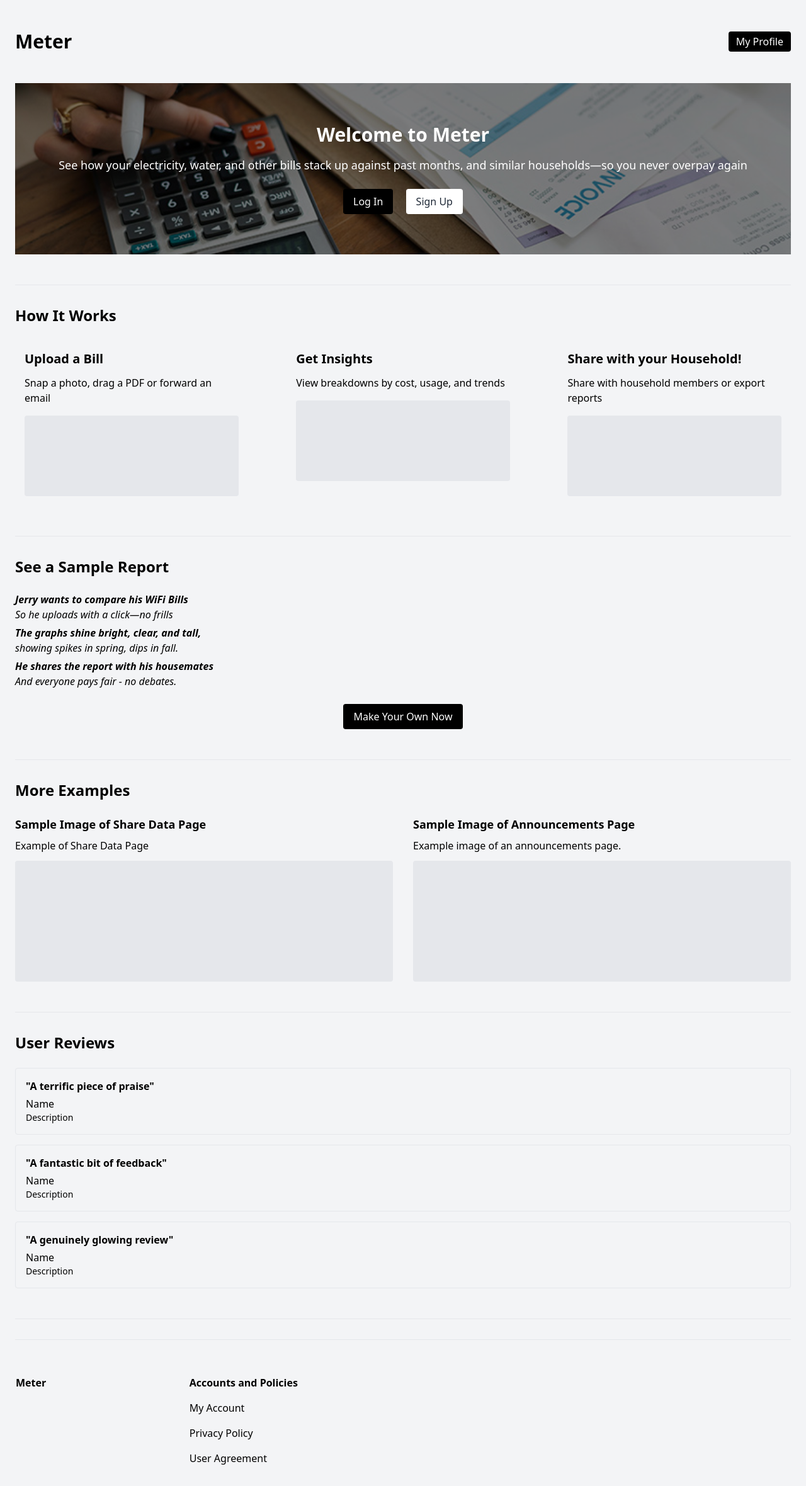
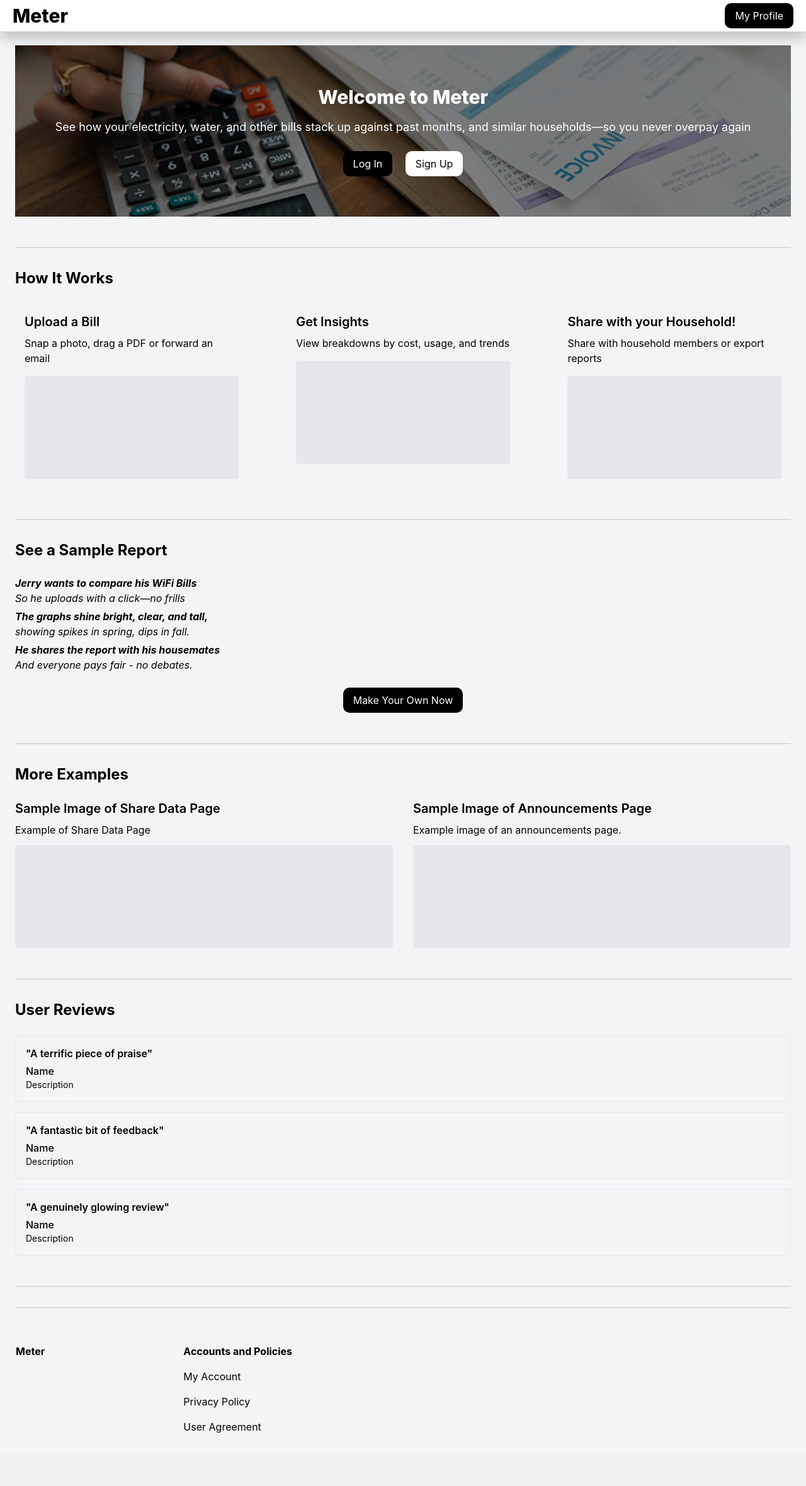
Before and after one commit to rishonjose/CITS3403-Project, a Flask app: page / in a window 1280 px wide. Shown: the whole page at 63% size. After the commit the page ends 2276 px from the top, so only its background shows below. Run offline with Flask 3, Linux system fonts and the light colour scheme; some libraries are stand-ins or nearby versions.

Commit message:
Implemented css stylesheet into html templates

```diff
--- /dev/null
+++ b/app/static/js/stylesheet.css
@@ -0,0 +1,123 @@
+body {
+    background-color: #f3f4f6;
+    font-family: -apple-system, BlinkMacSystemFont, "Segoe UI", Roboto, Helvetica, Arial, sans-serif;
+    margin: 24px;
+    padding: 24px;
+}
+
+header.nav {
+    position: fixed;
+    top: 0;
+    left: 0;
+    right: 0;
+    height: 50px;
+    display: flex;
+    align-items: center;
+    justify-content: space-between;
+    padding: 0 20px;
+    background-color: rgb(255, 255, 255);
+    z-index: 1000;
+    box-shadow: 0 10px 20px rgba(0, 0, 0, 0.22);
+}
+.logo {
+    color: #000000;
+    font-size: 30px;
+    line-height: 40px;
+    font-weight: 800;
+}
+header .nav-buttons {
+    display: flex;
+    gap: 12px;
+}
+
+.button0 {
+    background-color: black;
+    color: white;
+    padding: 8px 16px;
+    border: none;
+    border-radius: 10px;
+    cursor: pointer;
+    transition: background-color 0.2s ease;
+}
+.button0:hover {
+    background-color: #2a364a;
+    cursor: pointer;
+}
+
+.button1 {
+    background-color: rgb(255, 255, 255);
+    color: rgb(0, 0, 0);
+    padding: 8px 16px;
+    border: none;
+    border-radius: 10px;
+    cursor: pointer;
+    transition: background-color 0.2s ease;
+}
+.button1:hover {
+    background-color: #959fb1;
+    cursor: pointer;
+}
+
+.title{
+    font-size: 30px;
+    line-height: 36px;
+    font-weight: 800;
+    margin-bottom: 16px;
+}
+
+.subtitle{
+    font-size: 18px;
+    line-height: 28px;
+    margin-bottom: 24px;
+}
+
+.heading{
+    font-size: 24px;
+    line-height: 32px;
+    font-weight: 700;
+    margin-bottom: 24px;
+}
+
+.subheading{
+    font-size: 20px;
+    line-height: 28px;
+    font-weight: 600;
+    margin-bottom: 8px;
+}
+
+
+.img-placeholder{
+    height: 164px;
+    background-color: #e5e7eb;
+    border-radius: 4px;
+}
+
+hr.solid{
+    margin-top: 32px;
+    margin-bottom: 32px;
+    border-top: 2px solid #dadada;
+}
+
+.input-label {
+    font-size: 14px;
+    line-height: 20px;
+    font-weight: 500;
+    color: #374151;
+    margin-bottom: 4px;
+}
+
+.input-style {
+    padding-left: 12px;
+    padding-right: 12px;
+    padding-top: 8px;
+    padding-bottom: 8px;
+    border: 1px solid #d1d5db;
+    border-radius: 6px;
+    outline: none;
+    transition: all 0.2s ease;
+}
+
+.input-style:focus {
+    border-color: transparent;
+    box-shadow: 0 0 0 2px black;
+}
--- a/app/templates/landingpage.html
+++ b/app/templates/landingpage.html
@@ -18,61 +18,61 @@
             box-sizing: border-box;
         }
     </style>
+    <link rel="stylesheet" href="{{ url_for('static', filename='js/stylesheet.css') }}">
 </head>
-<body class="bg-gray-100 font-sans">
-    <div class="p-6 mt-6">
+<body>
     <!-- Top Navigation Bar -->
-        <div class="flex justify-between items-center mb-8">
-            <h1 class="text-3xl font-extrabold">Meter</h1>
-            <div class="space-x-2">
-                <button class="bg-black text-white px-3 py-1 rounded">My Profile</button>
+    <header class="nav">
+        <h1 class="logo">Meter</h1>
+        <div class="nav-buttons">
+            <button class="button0">My Profile</button>
         </div>
-        </div>
+    </header>
 
 
     <!-- Welcome section with background image -->
     <div class="relative bg-gray-800 bg-cover bg-center py-16 my-12"
     style="background-image: linear-gradient(rgba(0, 0, 0, 0.5), rgba(0, 0, 0, 0.5)), url('{{ url_for('static', filename='images/stack-of-bills-landing-page-header.jpg') }}');">
         <div class="container mx-auto px-4 text-center text-white">
-                <h1 class="text-3xl font-extrabold mb-4">Welcome to Meter</h1>
-                <p class="text-lg mb-6">See how your electricity, water, and other bills stack up against past
+            <h1 class="title">Welcome to Meter</h1>
+            <p class="subtitle">See how your electricity, water, and other bills stack up against past
                 months, and similar households—so you never overpay again</p>
             <div class="space-x-4">
-                    <button data-auth-redirect data-href="{{ url_for('login', form='login') }}" class="bg-black text-white px-4 py-2 rounded hover:bg-gray-800 transition">Log In</button>
-                    <button data-auth-redirect="signup" data-href="{{ url_for('login', form='signup') }}" class="bg-white text-gray-800 px-4 py-2 rounded hover:bg-gray-200 transition">Sign Up</button>
+                <button data-auth-redirect data-href="{{ url_for('login', form='login') }}" class="button0">Log In</button>
+                <button data-auth-redirect="signup" data-href="{{ url_for('login', form='signup') }}" class="button1">Sign Up</button>
             </div>
         </div>
     </div>
 
-        <hr class="my-8">
+    <hr class="solid">
 
     <!-- How It Works section -->
     <div class="mb-12">
-            <h2 class="text-2xl font-bold mb-6">How It Works</h2>
+        <h2 class="heading">How It Works</h2>
         <div class="flex justify-between">
             <div class="feature-box">
-                    <h3 class="text-xl font-semibold mb-3">Upload a Bill</h3>
+                <h3 class="subheading">Upload a Bill</h3>
                 <p class="mb-4">Snap a photo, drag a PDF or forward an email</p>
-                    <div class="h-32 bg-gray-200 rounded"></div>
+                <div class="img-placeholder"></div>
             </div>
             <div class="feature-box">
-                    <h3 class="text-xl font-semibold mb-3">Get Insights</h3>
+                <h3 class="subheading">Get Insights</h3>
                 <p class="mb-4">View breakdowns by cost, usage, and trends</p>
-                    <div class="h-32 bg-gray-200 rounded"></div>
+                <div class="img-placeholder"></div>
             </div>
             <div class="feature-box">
-                    <h3 class="text-xl font-semibold mb-3">Share with your Household!</h3>
+                <h3 class="subheading">Share with your Household!</h3>
                 <p class="mb-4">Share with household members or export reports</p>
-                    <div class="h-32 bg-gray-200 rounded"></div>
+                <div class="img-placeholder"></div>
             </div>
         </div>
     </div>
 
-        <hr class="my-8">
+    <hr class="solid">
 
     <!-- Sample Report section -->
     <div class="mb-12">
-            <h2 class="text-2xl font-bold mb-6">See a Sample Report</h2>
+        <h2 class="heading">See a Sample Report</h2>
         <div class="poem italic mb-6">
             <p><strong>Jerry wants to compare his WiFi Bills</strong><br>
             So he uploads with a click—no frills</p>
@@ -85,34 +85,34 @@
         </div>
 
         <div class="text-center">
-                <button data-auth-redirect data-href="{{ url_for('login', form='signup') }}" class="bg-black text-white px-4 py-2 rounded">Make Your Own Now</button>
+            <button data-auth-redirect data-href="{{ url_for('login', form='signup') }}" class="button0">Make Your Own Now</button>
         </div>
     </div>
 
-        <hr class="my-8">
+    <hr class="solid">
 
     <!-- More Examples section -->
     <div class="mb-12">
-            <h2 class="text-2xl font-bold mb-6">More Examples</h2>
+        <h2 class="heading">More Examples</h2>
         <div class="flex justify-between">
             <div class="w-1/2 pr-4">
-                    <h3 class="text-lg font-semibold mb-2">Sample Image of Share Data Page</h3>
+                <h3 class="subheading">Sample Image of Share Data Page</h3>
                 <p class="mb-3">Example of Share Data Page</p>
-                    <div class="h-48 bg-gray-200 rounded"></div>
+                <div class="img-placeholder"></div>
             </div>
             <div class="w-1/2 pl-4">
-                    <h3 class="text-lg font-semibold mb-2">Sample Image of Announcements Page</h3>
+                <h3 class="subheading">Sample Image of Announcements Page</h3>
                 <p class="mb-3">Example image of an announcements page.</p>
-                    <div class="h-48 bg-gray-200 rounded"></div>
+                <div class="img-placeholder"></div>
             </div>
         </div>
     </div>
 
-        <hr class="my-8">
+    <hr class="solid">
 
     <!-- User Reviews section -->
     <div class="mb-12">
-            <h2 class="text-2xl font-bold mb-6">User Reviews</h2>
+        <h2 class="heading">User Reviews</h2>
         <div class="space-y-4">
             <div class="border border-gray-200 p-4 rounded">
                 <p class="font-semibold">"A terrific piece of praise"</p>
@@ -132,7 +132,7 @@
         </div>
     </div>
 
-        <hr class="my-8">
+    <hr class="solid">
 
     <!-- Scroll to Top button -->
     <div class="text-center mb-8">
@@ -147,7 +147,7 @@
         </button>
     </div>
 
-        <hr class="my-8">
+    <hr class="solid">
 
     <!-- Footer -->
     <footer class="mt-12">
@@ -170,7 +170,6 @@
             </tr>
         </table>
     </footer>
-    </div>
 
     <script>
         let mybutton = document.getElementById("ScrollTopBtn");
```
Also changed, not shown: app/templates/login-signup.html (+17 -16 lines), app/templates/profile.html (+16 -17 lines), app/templates/uploadpage.html (+11 -11 lines). Lines whose indentation alone changed are shown as unchanged.
